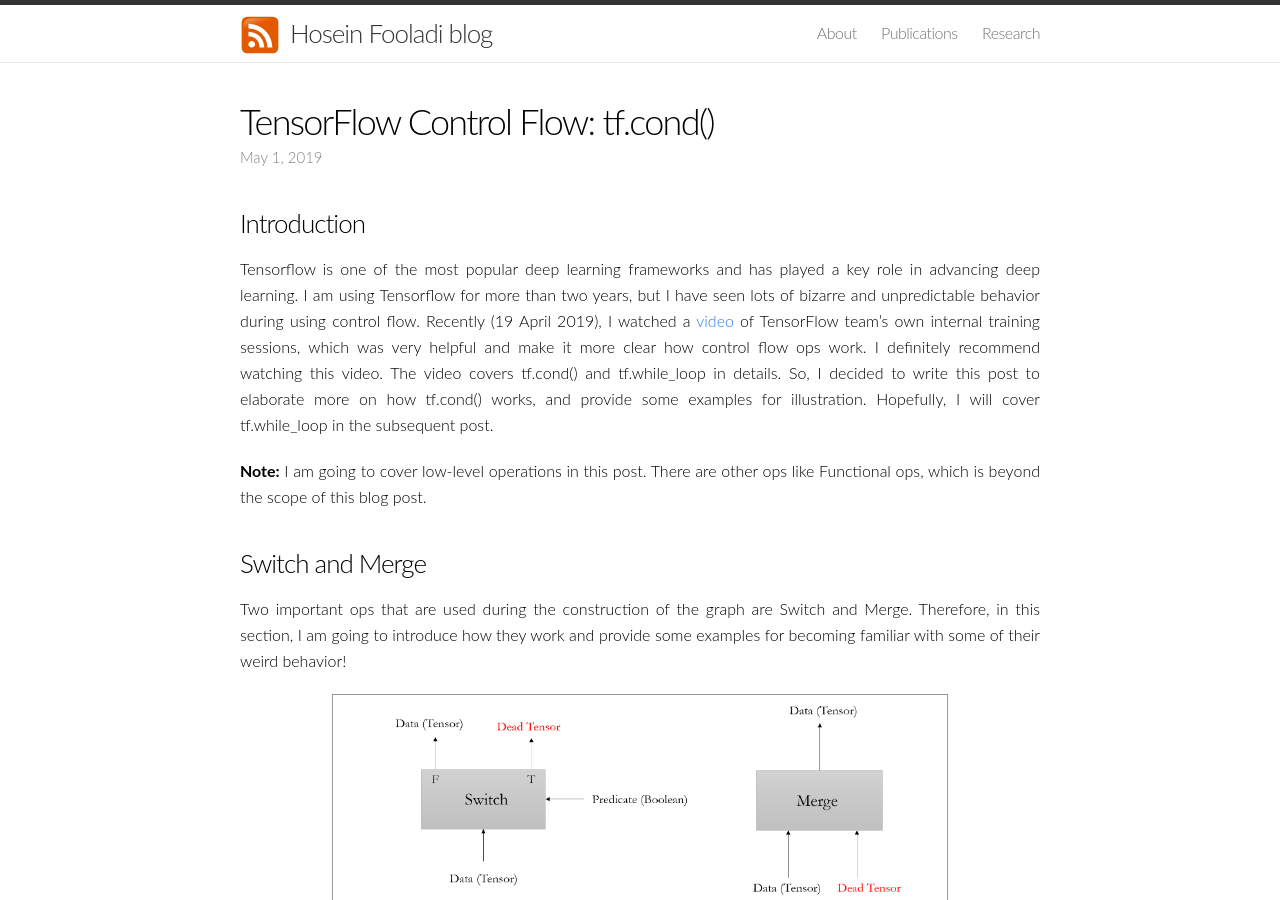
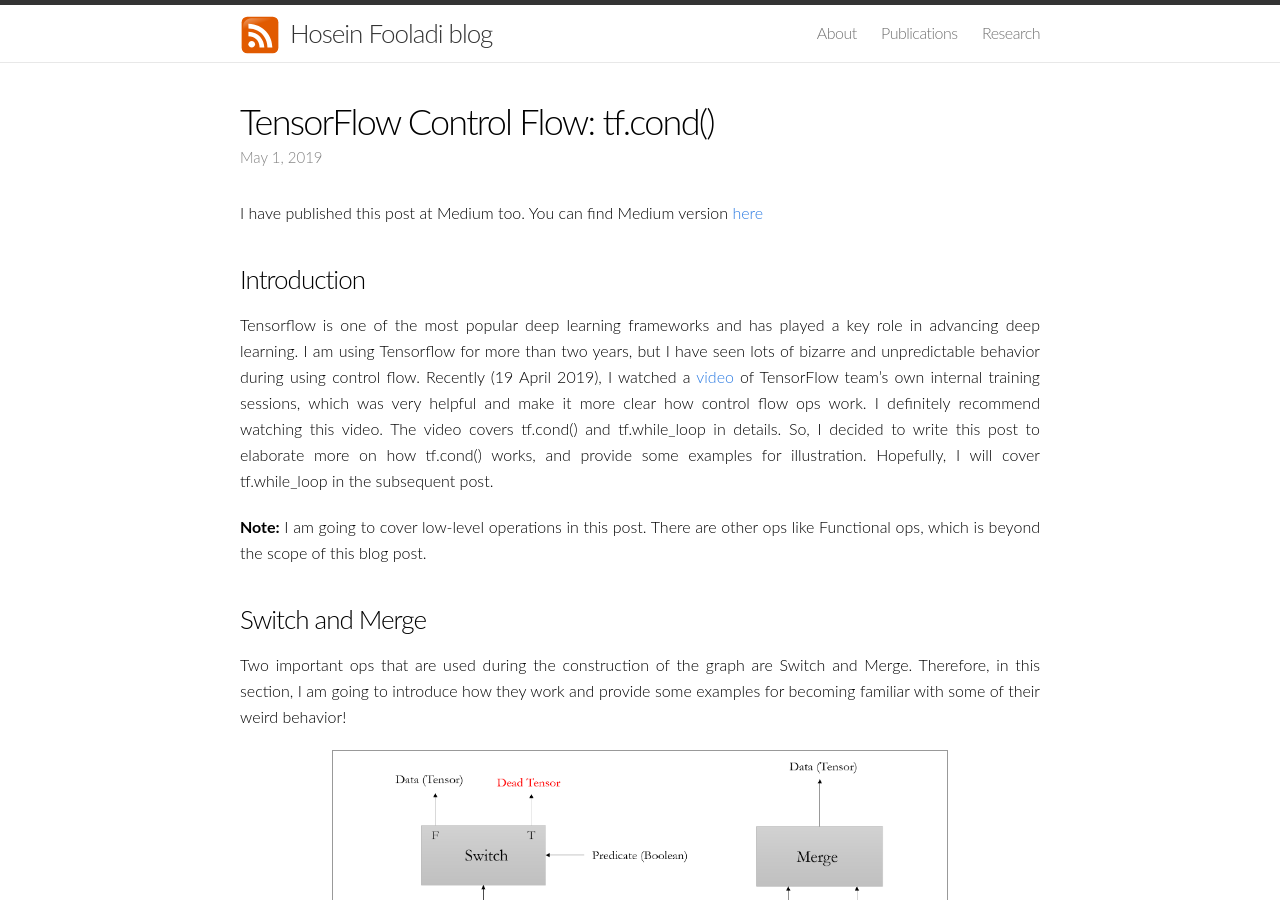
Before and after one commit to HFooladi/HFooladi.github.io, a Jekyll site: the page built from _posts/2019-05-01-TensorFlow_Condition.md, in a window 1280 px wide and 900 px high. Built offline with Jekyll 4.4.1, drawn with Linux system fonts in a browser that asks for light colours; comment, search, counter and statistics services are not loaded.

Commit message:
adding medium link

```diff
--- a/_posts/2019-05-01-TensorFlow_Condition.md
+++ b/_posts/2019-05-01-TensorFlow_Condition.md
@@ -6,6 +6,8 @@ excerpt: A deeper look at how control flow operations work in the TensorFlow
 date:   2019-05-01 5:00:00
 mathjax: true
 ---
+
+I have published this post at Medium too. You can find Medium version [here](https://towardsdatascience.com/tensorflow-control-flow-tf-cond-903e020e722a)
 
 ### Introduction
 
```
